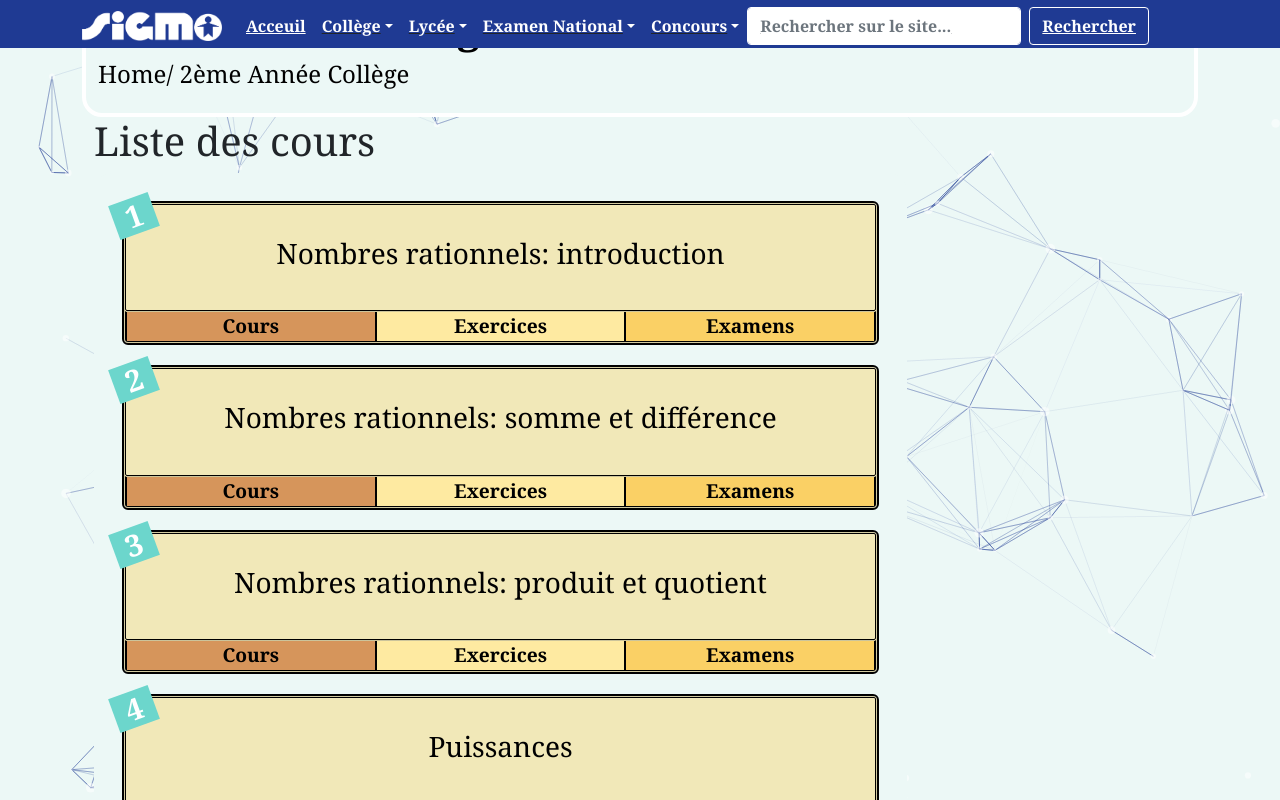
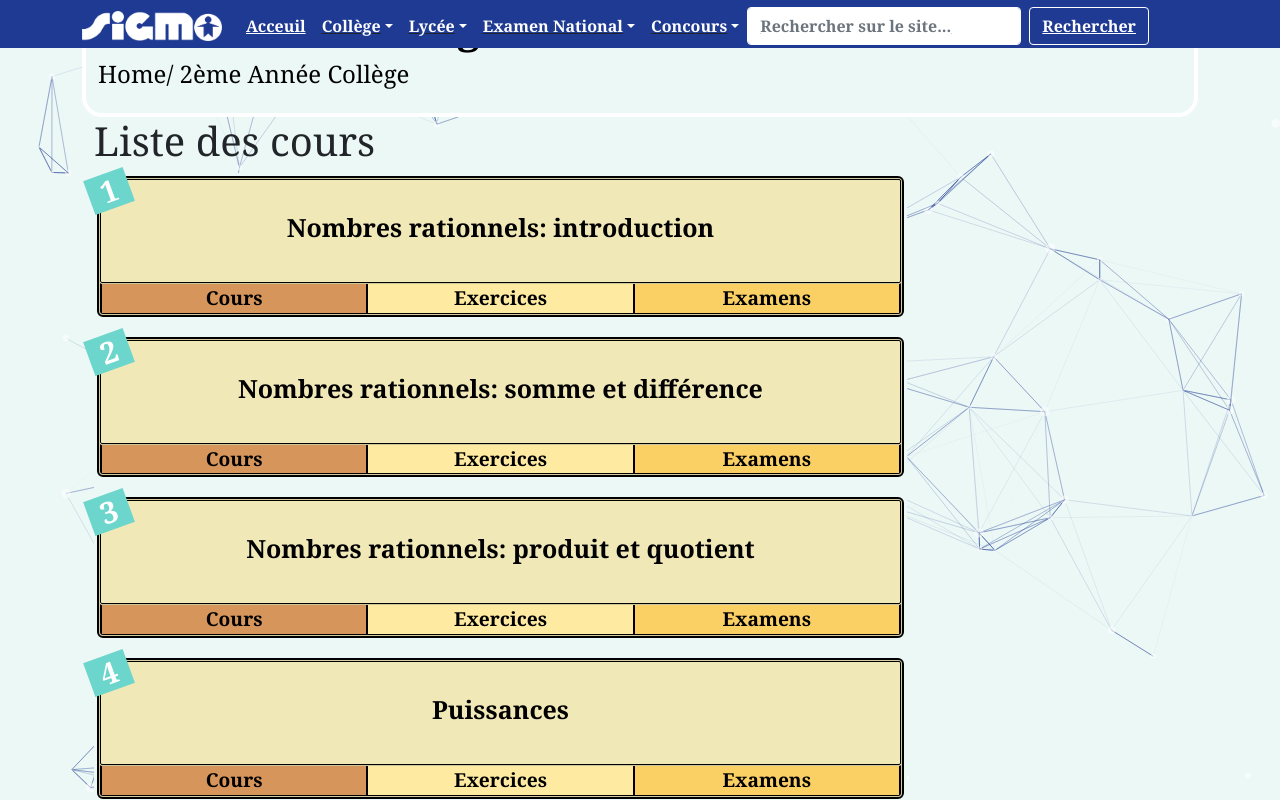
Before and after one commit to mohovic0/sigma-react, a React (Create React App) app: page / in a window 1280 px wide. Shown: the top 800 px of the page. Built offline with nearby package versions, Linux system fonts and the light colour scheme.

Commit message:
Update CardCours.css

```diff
--- a/src/components/CardCours.css
+++ b/src/components/CardCours.css
@@ -1,6 +1,6 @@
 
 .hi{
-  padding: 30px;
+  padding: 5px;
   background-color: #ECF8F6;
   /*display: flex;*/
   flex-wrap: wrap;
@@ -42,7 +42,10 @@
     border-radius: 2px;
     cursor: grab;
   }
-
+  .card-body h3{
+    font-weight: bold;
+    font-size: 25px;
+  }
   .card-footer {
     color: black;
     /*background-color: #6cd6cc;*/
```
